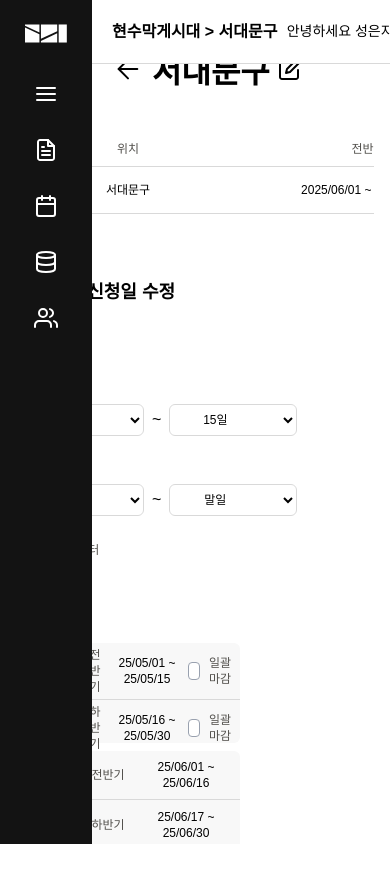
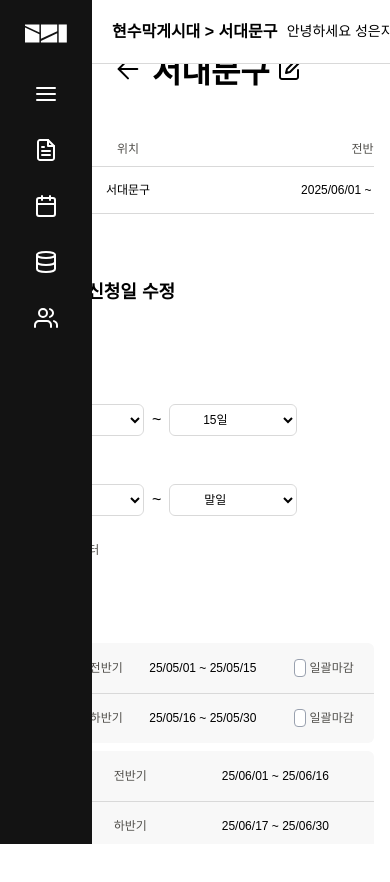
Before and after one commit to hansung-design-dev/hansung-design-admin, a Next.js app: page /led-display/1 in a window 390 px wide. Shown: the top 882 px of the page. Built offline with nearby package versions, Linux system fonts and the light colour scheme; a web font is replaced by a local one.

Commit message:
orderDateEdit media query

```diff
--- a/src/components/layout/orderDate.tsx
+++ b/src/components/layout/orderDate.tsx
@@ -29,7 +29,7 @@ export default function OrderDate({
   return (
     <div className={className}>
       <div
-        className={`grid grid-cols-[4rem_1fr]  gap-0 bg-gray-3 text-center rounded-md w-full h-[6.25rem]`}
+        className={`grid grid-cols-[4rem_1fr] gap-0 bg-gray-3 text-center rounded-md lg:w-[20rem] h-[6.25rem]`}
       >
         {/* 왼쪽: 이번달(5월) 세로 병합 */}
         <div className="row-span-2 flex flex-col justify-center items-center text-0-75-500 md:text-0-875-500 bg-gray-50 border-r-[0.1rem] border-gray-2 w-[4rem] ">
@@ -44,11 +44,11 @@ export default function OrderDate({
               : 'grid-cols-3'
           }`}
         >
-          <div className="flex items-center justify-center p-0.5 md:p-0  text-0-75-500 text-gray-1 text-xs md:text-sm">
+          <div className="flex items-center justify-center p-0.5 md:p-0  text-0-75-500 text-gray-1 text-[0.6rem] sm:text-xs md:text-sm">
             전반기
           </div>
           <div
-            className={`flex items-center justify-center text-0-75-500 md:text-0-875-500 text-xs md:text-sm ${
+            className={`flex items-center justify-center text-0-75-500 md:text-0-875-500 text-[0.6rem] sm:text-xs md:text-sm ${
               showFirstHalfCheckbox && showSecondHalfCheckbox
                 ? 'col-span-3'
                 : 'col-span-2'
@@ -63,7 +63,7 @@ export default function OrderDate({
                 onChange={onToggleFirstHalf}
                 className="w-3 h-3 md:w-4 md:h-4 accent-black border-gray-400"
               />
-              <span className="ml-1 md:ml-2 text-0-75-500 text-gray-1 text-xs ">
+              <span className="ml-1 md:ml-2 text-0-75-500 text-gray-1 text-[0.6rem] sm:text-xs">
                 일괄마감
               </span>
             </div>
@@ -77,11 +77,11 @@ export default function OrderDate({
               : 'grid-cols-3'
           }`}
         >
-          <div className="flex items-center justify-center p-0.5 md:p-1 text-0-75-500 text-gray-1 text-xs ">
+          <div className="flex items-center justify-center p-0.5 md:p-1 text-0-75-500 text-gray-1 text-[0.6rem] sm:text-xs">
             하반기
           </div>
           <div
-            className={`flex items-center justify-center p-0.5 text-0-75-500 md:text-0-875-500 text-xs md:text-sm ${
+            className={`flex items-center justify-center p-0.5 text-0-75-500 md:text-0-875-500 text-[0.6rem] sm:text-xs md:text-sm ${
               showFirstHalfCheckbox && showSecondHalfCheckbox
                 ? 'col-span-3'
                 : 'col-span-2'
@@ -96,7 +96,7 @@ export default function OrderDate({
                 onChange={onToggleSecondHalf}
                 className="w-3 h-3 md:w-4 md:h-4 accent-black border-gray-3"
               />
-              <span className="ml-1 md:ml-2 text-0-75-500 text-gray-1 text-xs md:text-sm">
+              <span className="ml-1 md:ml-2 text-0-75-500 text-gray-1 text-[0.6rem] sm:text-xs md:text-sm">
                 일괄마감
               </span>
             </div>
--- a/src/components/layout/orderDateEdit.tsx
+++ b/src/components/layout/orderDateEdit.tsx
@@ -48,7 +48,7 @@ export default function OrderDateEdit({
   };
 
   return (
-    <div className="flex flex-col gap-4 items-start w-full md:w-1/2 px-4 md:px-8">
+    <div className="flex flex-col gap-4 items-start w-full px-4 md:px-8">
       {/* 제목 */}
       <div className="mb-4 md:mb-8 w-full">
         <span className="text-lg md:text-xl font-semibold">
@@ -141,10 +141,10 @@ export default function OrderDateEdit({
         </div>
       </div>
       {/* 표: 이번달, 다음달 */}
-      <div className="flex flex-col md:flex-row gap-2 md:gap-4 min-w-[28rem] max-w-[44rem]">
+      <div className="flex flex-col lg:flex-row gap-2 md:gap-4 w-full">
         <OrderDate
           location={location}
-          month="5월"
+          month="6월"
           firstHalf={tableFirstHalf}
           secondHalf={tableSecondHalf}
           isThisMonth={true}
@@ -152,17 +152,17 @@ export default function OrderDateEdit({
           secondHalfClosed={secondHalfClosed}
           onToggleFirstHalf={(e) => setFirstHalfClosed(e.target.checked)}
           onToggleSecondHalf={(e) => setSecondHalfClosed(e.target.checked)}
-          className="w-1/2"
+          className="w-full lg:w-1/2"
         />
         <OrderDate
           location={location}
-          month="6월"
+          month="7월"
           firstHalf={nextFirstHalf}
           secondHalf={nextSecondHalf}
           showFirstHalfCheckbox={false}
           showSecondHalfCheckbox={false}
           isThisMonth={false}
-          className="w-1/2"
+          className="w-full lg:w-1/2"
         />
       </div>
     </div>
--- /dev/null
+++ b/src/components/ui/dropdown.tsx
@@ -0,0 +1,85 @@
+import React, { useState, useRef, useEffect } from 'react';
+import Image from 'next/image';
+
+interface DropdownOption {
+  value: string;
+  label: string;
+}
+
+interface DropdownProps {
+  options: DropdownOption[];
+  value: string;
+  onChange: (value: string) => void;
+  placeholder?: string;
+  className?: string;
+}
+
+export default function Dropdown({
+  options,
+  value,
+  onChange,
+  placeholder = '선택하세요',
+  className = '',
+}: DropdownProps) {
+  const [isOpen, setIsOpen] = useState(false);
+  const dropdownRef = useRef<HTMLDivElement>(null);
+
+  const selectedOption = options.find((option) => option.value === value);
+
+  useEffect(() => {
+    const handleClickOutside = (event: MouseEvent) => {
+      if (
+        dropdownRef.current &&
+        !dropdownRef.current.contains(event.target as Node)
+      ) {
+        setIsOpen(false);
+      }
+    };
+
+    document.addEventListener('mousedown', handleClickOutside);
+    return () => {
+      document.removeEventListener('mousedown', handleClickOutside);
+    };
+  }, []);
+
+  const handleOptionClick = (option: DropdownOption) => {
+    onChange(option.value);
+    setIsOpen(false);
+  };
+
+  return (
+    <div className={`relative ${className}`} ref={dropdownRef}>
+      <div
+        className="flex items-center justify-between w-full border border-gray-2 rounded-[0.375rem] h-[2rem] px-3 text-center text-0-75-500 cursor-pointer bg-white hover:border-gray-3 transition-colors"
+        onClick={() => setIsOpen(!isOpen)}
+      >
+        <span className={selectedOption ? 'text-gray-1' : 'text-gray-3'}>
+          {selectedOption ? selectedOption.label : placeholder}
+        </span>
+        <Image
+          src="/svg/arrow-down.svg"
+          alt="드롭다운"
+          width={12}
+          height={12}
+          className={`transition-transform duration-200 ${
+            isOpen ? 'rotate-180' : ''
+          }`}
+        />
+      </div>
+
+      {isOpen && (
+        <div className="absolute top-full left-0 right-0 mt-1 bg-white border border-gray-2 rounded-[0.375rem] shadow-lg z-10 max-h-40 overflow-y-auto">
+          {options.map((option) => (
+            <div
+              key={option.value}
+              className="px-3 py-2 text-0-75-500 cursor-pointer hover:bg-gray-3 transition-colors text-center"
+              onClick={() => handleOptionClick(option)}
+            >
+              {option.label}
+            </div>
+          ))}
+        </div>
+      )}
+    </div>
+  );
+}
```
